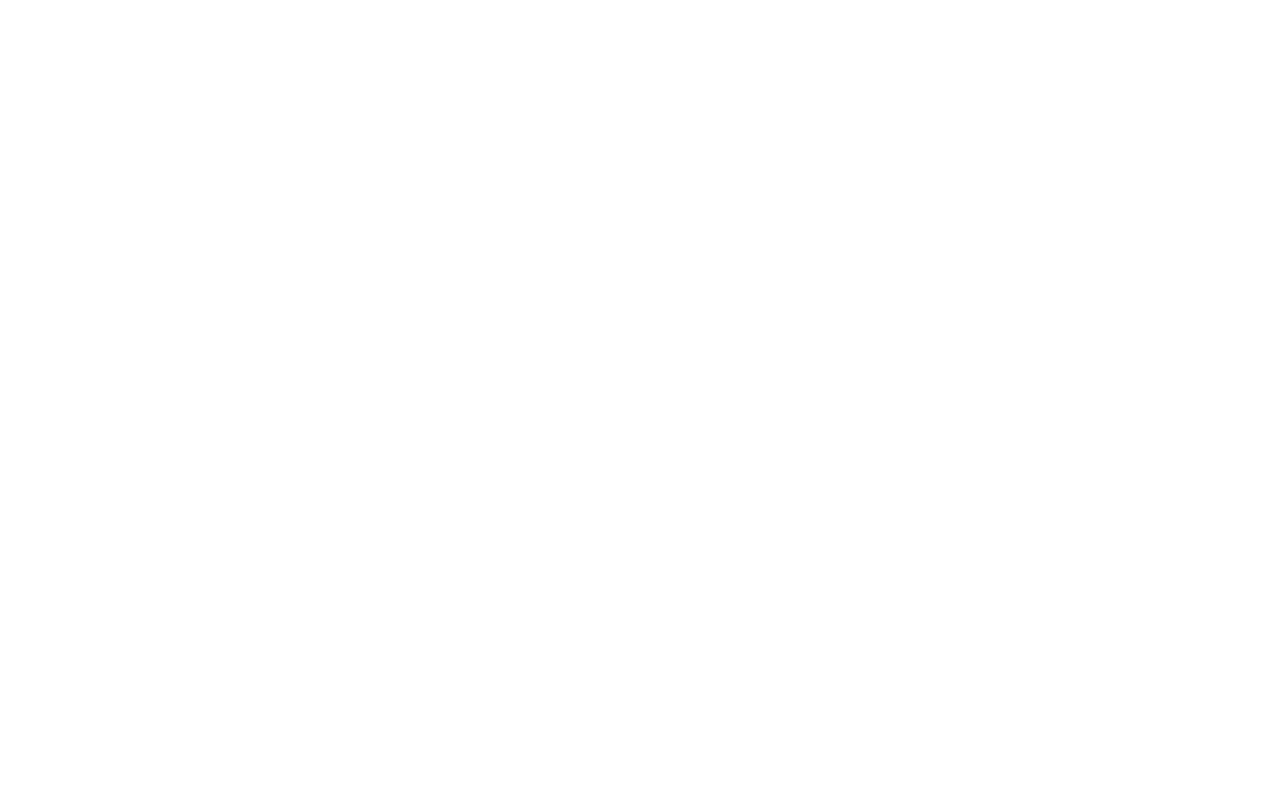
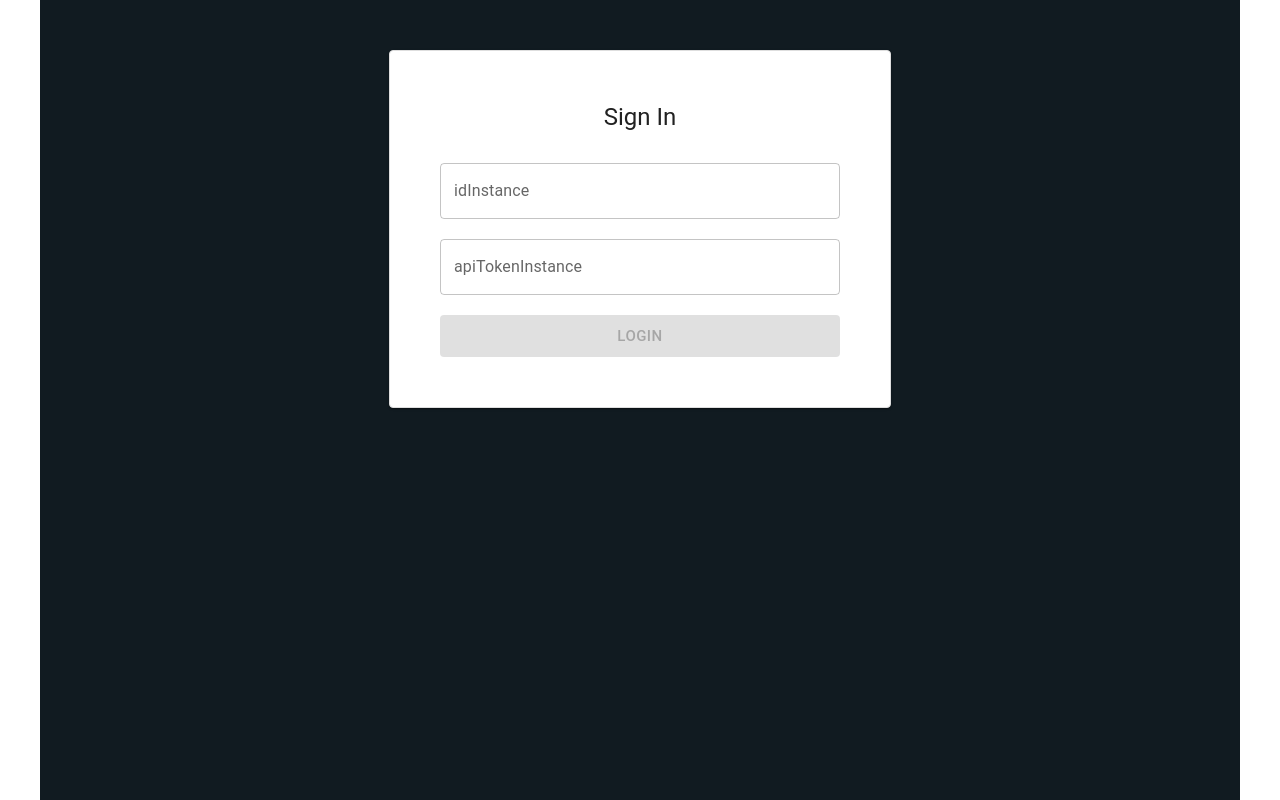
Before and after one commit to Ainswrg/WhatsUp, a React (Create React App) app: page /login in a window 1280 px wide. Before the commit this address had no page. Built offline with nearby package versions, Linux system fonts and the light colour scheme.

Commit message:
feat: add Login page, logout button and routing

```diff
--- a/src/app/AppRoutes.tsx
+++ b/src/app/AppRoutes.tsx
@@ -1,12 +1,36 @@
 import { type FC } from 'react'
-import { Route, Routes } from 'react-router-dom'
+import { Navigate, Route, Routes } from 'react-router-dom'
 
-import Chats from '../pages/Chat/Chat'
+import { useAppSelector } from './hooks'
+
+import { selectIsAuth } from 'features/Auth/selectors'
+import Chats from 'pages/Chat/Chat'
+import Login from 'pages/Login/Login'
+import { PathRoute } from 'shared/const'
 
 export const AppRoutes: FC = () => {
+  const isAuth = useAppSelector(selectIsAuth)
+
   return (
     <Routes>
-      <Route path='/' element={<Chats />} />
+      <Route
+        path='/'
+        element={
+          isAuth ? (
+            <Navigate to={PathRoute.chats} />
+          ) : (
+            <Navigate to={PathRoute.login} />
+          )
+        }
+      />
+      <Route
+        path={PathRoute.login}
+        element={isAuth ? <Navigate to={PathRoute.chats} /> : <Login />}
+      />
+      <Route
+        path={PathRoute.chats}
+        element={isAuth ? <Chats /> : <Navigate to={PathRoute.login} />}
+      />
     </Routes>
   )
 }
--- /dev/null
+++ b/src/pages/Login/Login.tsx
@@ -0,0 +1,111 @@
+import LoadingButton from '@mui/lab/LoadingButton'
+import { Container, Paper, TextField, Typography } from '@mui/material'
+import React from 'react'
+
+import { useForm } from 'react-hook-form'
+
+import { useAppDispatch, useAppSelector } from 'app/hooks'
+
+import { AuthParams } from 'entities/Authentication'
+import { selectStatus } from 'features/Auth/selectors'
+import { fetchAuth } from 'features/Auth/slice'
+
+import type { FC } from 'react'
+
+const classes = {
+  root: {
+    width: '100%',
+    height: '100vh',
+    background: '#111B21',
+    paddingTop: '50px'
+  },
+  window: {
+    width: '400px',
+    padding: '50px',
+    border: '1px solid #dedede',
+    margin: '0 auto',
+    background: '#fff'
+  },
+  field: {
+    marginBottom: '20px'
+  },
+  title: {
+    textAlign: 'center',
+    fontweight: 'bold',
+    marginBottom: '30px'
+  }
+}
+
+const Login: FC = React.memo(function Login() {
+  const dispatch = useAppDispatch()
+  const {
+    register,
+    handleSubmit,
+    formState: { errors, isValid }
+  } = useForm<AuthParams>({
+    defaultValues: {
+      idInstance: '',
+      apiTokenInstance: ''
+    },
+    mode: 'onChange'
+  })
+  const status = useAppSelector(selectStatus)
+
+  const onSubmit = async (values: AuthParams): Promise<void> => {
+    try {
+      const isUserAuth = await dispatch(fetchAuth(values)).unwrap()
+      console.log(isUserAuth)
+    } catch (err) {
+      console.error(err)
+    }
+  }
+
+  return (
+    <Container sx={classes.root}>
+      <Paper sx={classes.window}>
+        <Typography sx={classes.title} variant='h5'>
+          Sign In
+        </Typography>
+        <form onSubmit={handleSubmit(onSubmit)}>
+          <TextField
+            sx={classes.field}
+            {...register('idInstance', {
+              required: 'idInstance is required field!',
+              minLength: 9
+            })}
+            label={status === 'failed' ? 'Error' : 'idInstance'}
+            fullWidth
+            error={status === 'failed' || Boolean(errors.idInstance?.message)}
+            helperText={errors.idInstance?.message}
+          />
+          <TextField
+            sx={classes.field}
+            {...register('apiTokenInstance', {
+              required: 'apiTokenInstance is required field!',
+              minLength: 49
+            })}
+            label='apiTokenInstance'
+            type='apiTokenInstance'
+            error={
+              status === 'failed' || Boolean(errors.apiTokenInstance?.message)
+            }
+            helperText={errors.apiTokenInstance?.message}
+            fullWidth
+          />
+          <LoadingButton
+            disabled={!isValid}
+            type='submit'
+            size='large'
+            variant='contained'
+            fullWidth
+            loading={status === 'loading'}
+          >
+            Login
+          </LoadingButton>
+        </form>
+      </Paper>
+    </Container>
+  )
+})
+
+export default Login
--- a/src/widgets/Navbar/Navbar.tsx
+++ b/src/widgets/Navbar/Navbar.tsx
@@ -1,16 +1,26 @@
 import Logout from '@mui/icons-material/Logout'
 import { AppBar, Grid, Toolbar, IconButton, Typography } from '@mui/material'
+
 import React, { type FC } from 'react'
 
+import { useAppDispatch } from 'app/hooks'
+
+import { logout } from 'features/Auth/slice'
 import { AvatarBase } from 'widgets/Avatar/Avatar'
 
 export const Navbar: FC = () => {
+  const dispatch = useAppDispatch()
+
+  const onSubmit = () => {
+    dispatch(logout())
+  }
+
   return (
     <AppBar position='static' sx={{ background: '#202C33' }}>
       <Toolbar>
         <Grid container justifyContent={'space-between'}>
           <AvatarBase />
-          <IconButton>
+          <IconButton sx={{ borderRadius: 0 }} onClick={onSubmit}>
             <Typography sx={{ paddingRight: '10px', color: '#fff' }}>
               Logout
             </Typography>
```
